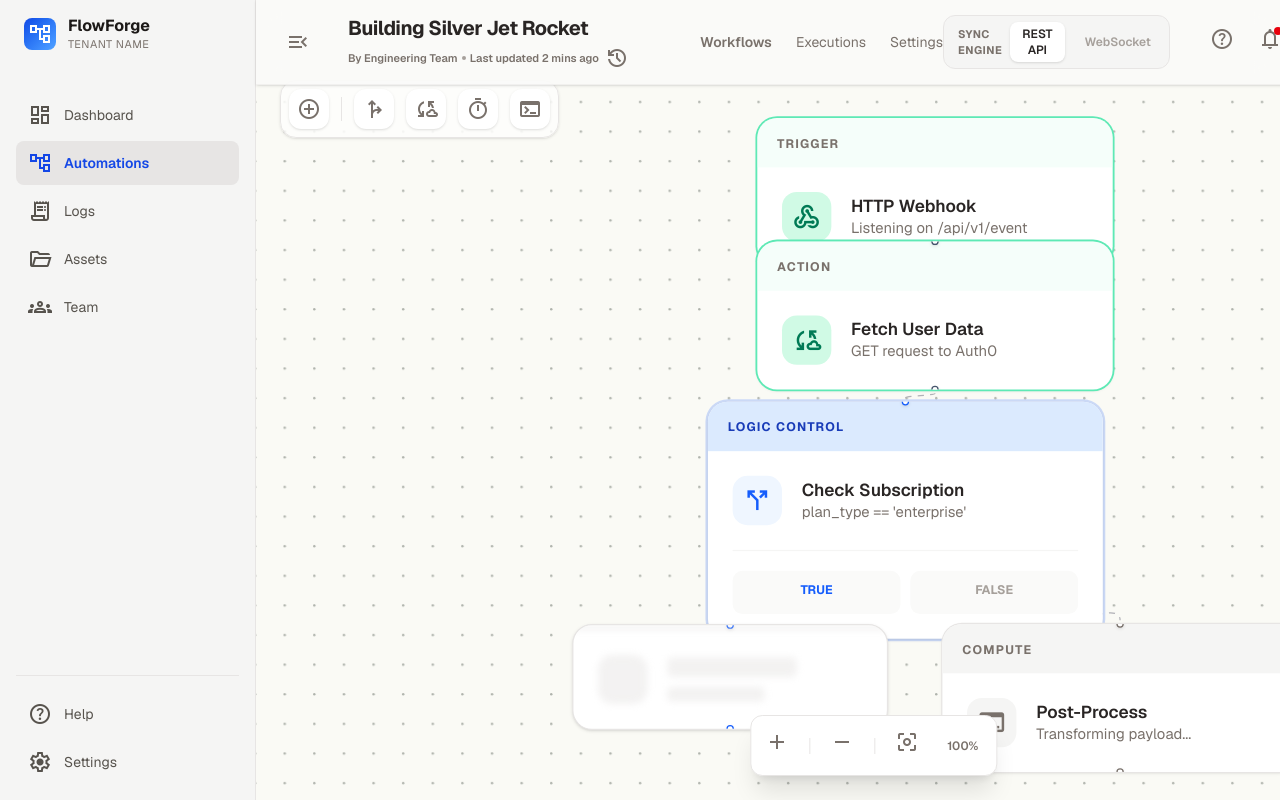
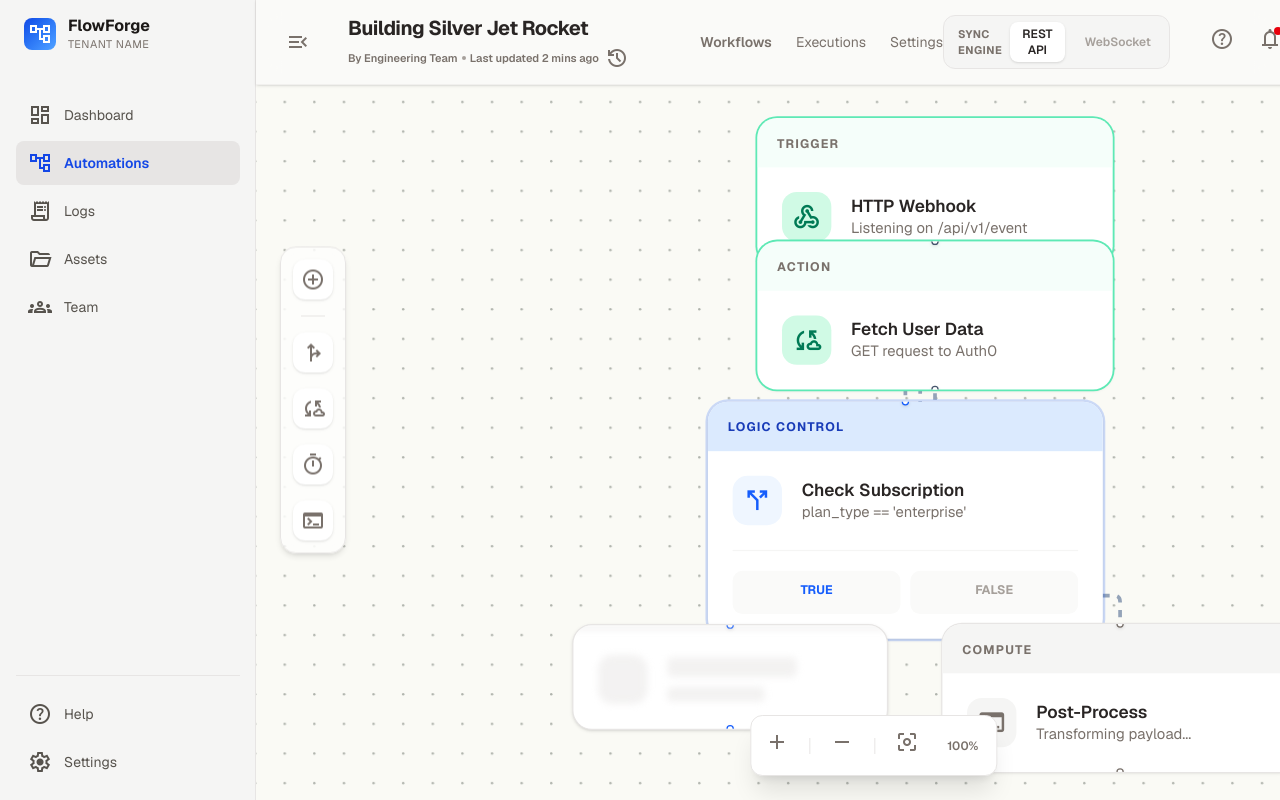
Before and after one commit to mamahnxarya201/sevima-test, a Next.js app: page / in a window 1280 px wide. Built offline with nearby package versions, Linux system fonts and the light colour scheme.

Commit message:
feat: split node library into another component and change layout

```diff
--- a/app/page.tsx
+++ b/app/page.tsx
@@ -16,6 +16,7 @@ import { Provider, useSetAtom, useAtomValue } from 'jotai';
 import { Sidebar } from '../components/layout/Sidebar';
 import { TopHeader } from '../components/layout/TopHeader';
 import { MaterialIcon } from '../components/ui/MaterialIcon';
+import { NodeLibrary } from '../components/ui/NodeLibrary';
 
 // Custom Nodes
 import { TriggerNode } from '../components/nodes/TriggerNode';
@@ -44,11 +45,13 @@ const initialNodes = [
   { id: '5', type: 'script', position: { x: 450, y: 460 }, data: {} },
 ];
 
+const defaultEdgeStyle = { stroke: '#94a3b8', strokeWidth: 3, strokeDasharray: '6' };
+
 const initialEdges = [
-  { id: 'e1-2', source: '1', target: '2', animated: true },
-  { id: 'e2-3', source: '2', target: '3', animated: true },
-  { id: 'e3-4', source: '3', sourceHandle: 'true', target: '4', animated: true },
-  { id: 'e3-5', source: '3', sourceHandle: 'false', target: '5', animated: true },
+  { id: 'e1-2', source: '1', target: '2', animated: true, type: 'smoothstep', style: defaultEdgeStyle },
+  { id: 'e2-3', source: '2', target: '3', animated: true, type: 'smoothstep', style: defaultEdgeStyle },
+  { id: 'e3-4', source: '3', sourceHandle: 'true', target: '4', animated: true, type: 'smoothstep', style: defaultEdgeStyle },
+  { id: 'e3-5', source: '3', sourceHandle: 'false', target: '5', animated: true, type: 'smoothstep', style: defaultEdgeStyle },
 ] as any[];
 
 let id = 6;
@@ -114,15 +117,20 @@ function WorkflowCanvas() {
   }, [isLive, setNode1, setNode2, setNode3, setNode4, setNode5]);
 
   const onConnect = useCallback(
-    (params: any) => setEdges((eds) => addEdge({ ...params, animated: true, style: { stroke: '#afb3ac', strokeWidth: 2, strokeDasharray: '4' } }, eds)),
+    (params: any) => setEdges((eds) => addEdge({ ...params, type: 'smoothstep', animated: true, style: defaultEdgeStyle }, eds)),
     [setEdges]
   );
+
+  const handleAddNode = useCallback((type: 'trigger' | 'condition' | 'http' | 'delay' | 'script') => {
+    // Generate new nodes roughly in the middle of standard viewport
+    setNodes(nds => nds.concat({ id: getId(), type, position: { x: window.innerWidth / 2 - 100, y: window.innerHeight / 2 - 100 }, data: {} }));
+  }, [setNodes]);
 
   return (
     <div className="flex h-screen w-full bg-[#fafaf5] font-sans overflow-hidden text-stone-800">
       {/* Import Manrope and Inter fonts & Icons from HTML */}
-      <link href="https://fonts.googleapis.com/css2?family=Manrope:wght@400;600;700;800&family=Inter:wght@400;500;600&display=swap" rel="stylesheet"/>
-      <link href="https://fonts.googleapis.com/css2?family=Material+Symbols+Outlined:wght,FILL@100..700,0..1&display=swap" rel="stylesheet"/>
+      <link href="https://fonts.googleapis.com/css2?family=Manrope:wght@400;600;700;800&family=Inter:wght@400;500;600&display=swap" rel="stylesheet" />
+      <link href="https://fonts.googleapis.com/css2?family=Material+Symbols+Outlined:wght,FILL@100..700,0..1&display=swap" rel="stylesheet" />
       <style>{`
         .react-flow__nodesselection-rect {
           display: none !important;
@@ -137,19 +145,8 @@ function WorkflowCanvas() {
         {/* Extracted Top Header Layout */}
         <TopHeader />
 
-        {/* Drag & Drop Node Library (Minimalist Strip) */}
-        <div className="absolute top-20 left-6 flex items-center gap-3 p-2 bg-white/60 backdrop-blur-md rounded-2xl border border-stone-200 shadow-sm z-20">
-          <button
-            onClick={() => setNodes(nds => nds.concat({ id: getId(), type: 'trigger', position: { x: 100, y: 100 }, data: {} }))}
-            className="w-10 h-10 flex items-center justify-center bg-white hover:bg-blue-600 hover:text-white transition-all text-stone-500 rounded-xl shadow-sm" title="Add Trigger">
-            <MaterialIcon icon="add_circle" />
-          </button>
-          <div className="w-[1px] h-6 bg-stone-200"></div>
-          <button onClick={() => setNodes(nds => nds.concat({ id: getId(), type: 'condition', position: { x: 100, y: 100 }, data: {} }))} className="w-10 h-10 flex items-center justify-center bg-white hover:bg-blue-600 hover:text-white rounded-xl text-stone-500 transition-colors shadow-sm" title="Logic"><MaterialIcon icon="fork_right" /></button>
-          <button onClick={() => setNodes(nds => nds.concat({ id: getId(), type: 'http', position: { x: 100, y: 100 }, data: {} }))} className="w-10 h-10 flex items-center justify-center bg-white hover:bg-blue-600 hover:text-white rounded-xl text-stone-500 transition-colors shadow-sm" title="Action"><MaterialIcon icon="cloud_sync" /></button>
-          <button onClick={() => setNodes(nds => nds.concat({ id: getId(), type: 'delay', position: { x: 100, y: 100 }, data: {} }))} className="w-10 h-10 flex items-center justify-center bg-white hover:bg-blue-600 hover:text-white rounded-xl text-stone-500 transition-colors shadow-sm" title="Delay"><MaterialIcon icon="timer" /></button>
-          <button onClick={() => setNodes(nds => nds.concat({ id: getId(), type: 'script', position: { x: 100, y: 100 }, data: {} }))} className="w-10 h-10 flex items-center justify-center bg-white hover:bg-blue-600 hover:text-white rounded-xl text-stone-500 transition-colors shadow-sm" title="Script"><MaterialIcon icon="terminal" /></button>
-        </div>
+        {/* Extracted Vertical Action Menu */}
+        <NodeLibrary onAddNode={handleAddNode} />
 
         {/* Canvas Area */}
         <div className="flex-1 w-full relative">
--- a/components/layout/Sidebar.tsx
+++ b/components/layout/Sidebar.tsx
@@ -1,10 +1,22 @@
+'use client';
+
 import React from 'react';
+import { useAtomValue } from 'jotai';
 import { MaterialIcon } from '../ui/MaterialIcon';
+import { isSidebarOpenAtom } from '../../store/workflowStore';
 
-export const Sidebar = () => (
-  <aside className="h-full flex flex-col p-4 gap-2 bg-stone-100 w-64 z-40 border-r border-stone-200 shrink-0 relative">
+export const Sidebar = () => {
+  const isOpen = useAtomValue(isSidebarOpenAtom);
+
+  return (
+    <aside
+      className={`h-full bg-stone-100 z-40 shrink-0 relative transition-all duration-500 ease-in-out overflow-hidden
+        ${isOpen ? 'w-64 opacity-100 border-r border-stone-200' : 'w-0 opacity-0 border-r-0'}
+      `}
+    >
+      <div className="w-64 flex flex-col h-full p-4 gap-2">
         <div className="flex items-center gap-3 px-2 mb-8">
-      <div className="w-8 h-8 rounded-lg bg-gradient-to-br from-blue-700 to-blue-400 flex items-center justify-center">
+          <div className="w-8 h-8 rounded-lg bg-gradient-to-br from-blue-700 to-blue-400 flex items-center justify-center shrink-0">
         <MaterialIcon icon="account_tree" className="text-white text-lg" />
       </div>
       <div>
@@ -46,5 +58,7 @@ export const Sidebar = () => (
           <span className="text-sm">Settings</span>
         </button>
       </div>
+    </div>
   </aside>
   );
+};
--- /dev/null
+++ b/components/ui/NodeLibrary.tsx
@@ -0,0 +1,29 @@
+import React from 'react';
+import { MaterialIcon } from './MaterialIcon';
+
+export interface NodeLibraryProps {
+  onAddNode: (type: 'trigger' | 'condition' | 'http' | 'delay' | 'script') => void;
+}
+
+export const NodeLibrary = ({ onAddNode }: NodeLibraryProps) => {
+  return (
+    <div className="absolute top-1/2 -translate-y-1/2 left-6 flex flex-col items-center gap-4 p-3 bg-white/60 backdrop-blur-md rounded-2xl border border-stone-200 shadow-md z-20">
+      <button onClick={() => onAddNode('trigger')} className="w-10 h-10 flex items-center justify-center bg-white hover:bg-blue-600 hover:text-white transition-all text-stone-500 rounded-xl shadow-sm" title="Add Trigger">
+        <MaterialIcon icon="add_circle" />
+      </button>
+      <div className="w-6 h-[1px] bg-stone-200"></div>
+      <button onClick={() => onAddNode('condition')} className="w-10 h-10 flex items-center justify-center bg-white hover:bg-blue-600 hover:text-white rounded-xl text-stone-500 transition-colors shadow-sm" title="Logic">
+        <MaterialIcon icon="fork_right" />
+      </button>
+      <button onClick={() => onAddNode('http')} className="w-10 h-10 flex items-center justify-center bg-white hover:bg-blue-600 hover:text-white rounded-xl text-stone-500 transition-colors shadow-sm" title="Action">
+        <MaterialIcon icon="cloud_sync" />
+      </button>
+      <button onClick={() => onAddNode('delay')} className="w-10 h-10 flex items-center justify-center bg-white hover:bg-blue-600 hover:text-white rounded-xl text-stone-500 transition-colors shadow-sm" title="Delay">
+        <MaterialIcon icon="timer" />
+      </button>
+      <button onClick={() => onAddNode('script')} className="w-10 h-10 flex items-center justify-center bg-white hover:bg-blue-600 hover:text-white rounded-xl text-stone-500 transition-colors shadow-sm" title="Script">
+        <MaterialIcon icon="terminal" />
+      </button>
+    </div>
+  );
+};
```
Lines whose indentation alone changed are shown as unchanged.
